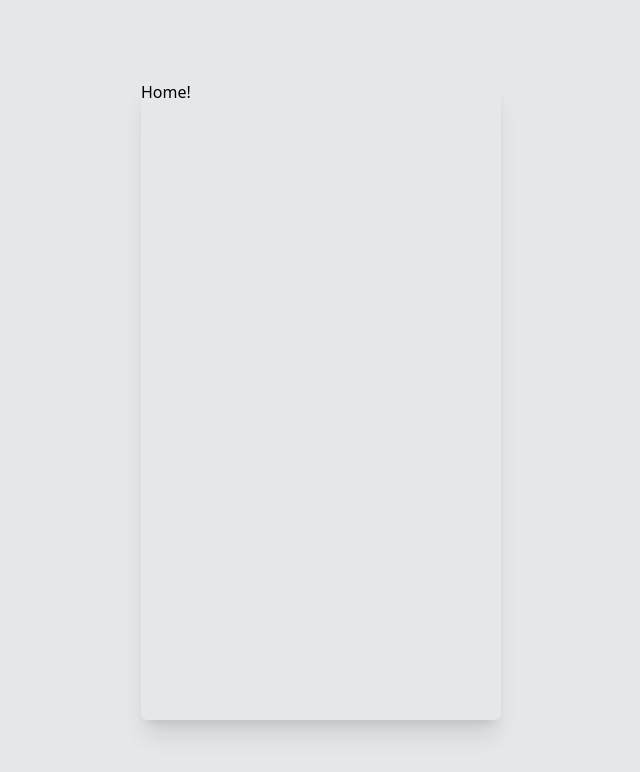
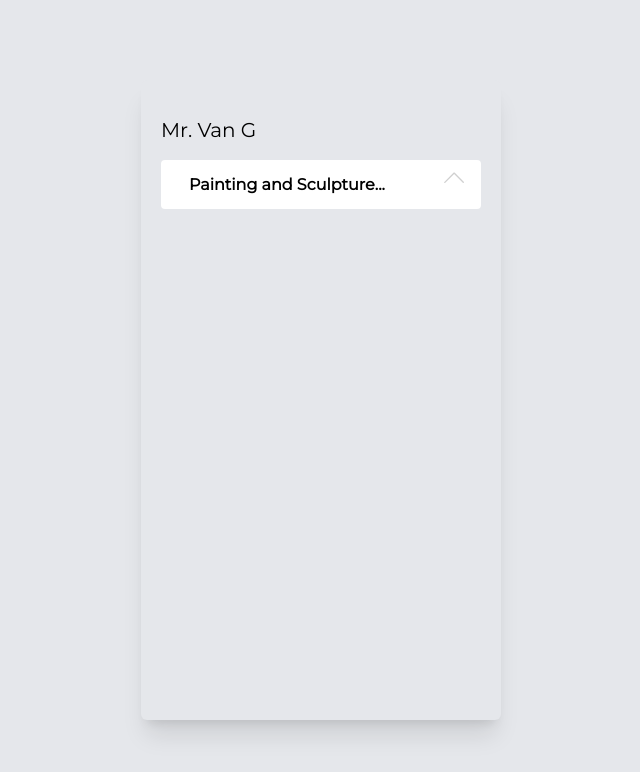
Before and after one commit to oliwallywonka/fejc-react-ts, a React (Vite) app: page / in a window 1280 px wide. Shown: the top 772 px of the page, without its empty margins (319-959 px from the left). Built offline with nearby package versions, Linux system fonts and the light colour scheme.

Commit message:
Sync fork

```diff
--- a/src/components/Accordion/Accordion.tsx
+++ b/src/components/Accordion/Accordion.tsx
@@ -1,11 +1,15 @@
-import { FC, PropsWithChildren, ReactNode } from 'react';
+import { FC, PropsWithChildren, ReactNode, useState } from 'react';
+import { motion, AnimatePresence } from 'framer-motion';
 import { PropsWithClassName } from '../../types';
+import { IconPainting } from '../IconPainting/IconPainting';
 
 export type AccordionProps = PropsWithChildren & PropsWithClassName & {
   title: string;
   subtitle?: string;
   icon?: ReactNode;
   expanded?: boolean;
+  setExpanded?: any;
+  expandedId?: number;
   onChange?: (expanded: boolean) => void;
 };
 
@@ -20,8 +24,58 @@ export const Accordion: FC<AccordionProps> = ({
 }) => {
   return (
     <>
-      <span>Accordion!</span>
-      {children}
+      <div className='bg-white font-bold rounded'>
+
+        <motion.header
+          initial={false}
+        >
+          <div className='flex justify-between items-center p-3'>
+            <div className='flex items-center'>
+              <div className='mr-3 ml-1'>
+                { icon }
+              </div>
+              <div>
+                <h4> { title.length > 21 ? `${title.slice(0, 22)}...` : title } </h4>
+                <p className='font-light'> { subtitle } </p>
+              </div>
+            </div>
+            <span className='pr-1' style={{
+              background: 'url("src/resources/ArrowIcon.svg")',
+              backgroundRepeat: 'no-repeat',
+              display: '',
+              height: 25,
+              width: 25,
+              transform: `rotate(${expanded? '180deg': '0'})`
+            }}> </span>
+          </div>
+
+        </motion.header>
+        <AnimatePresence initial={false}>
+          {expanded && (
+            <motion.section
+              key='content'
+              initial='collapsed'
+              animate='open'
+              exit='collapsed'
+              variants={{
+                open: { opacity: 1, height: 'auto'},
+                collapsed: { opacity: 0, height: 0 }
+              }}
+              transition={{ duration: 0.8, ease: [0.04, 0.62, 0.23, 0.98] }}
+            >
+              <section className='p-5'>
+
+                <span>Accordion!</span>
+                <span>Accordion!</span>
+                <span>Accordion!</span>
+                <span>Accordion!</span>
+                <span>Accordion!</span>
+                {children}
+              </section>
+            </motion.section>
+          )}
+        </AnimatePresence>
+      </div>
     </>
   );
 };
--- /dev/null
+++ b/src/components/IconPainting/IconPainting.tsx
@@ -0,0 +1,21 @@
+import { FC } from "react";
+
+type ImageIconProps = {
+  imageId?: string;
+  width?: number;
+}
+
+export const IconPainting: FC<ImageIconProps> = ({
+  imageId = '25c31d8d-21a4-9ea1-1d73-6a2eca4dda7e',
+  width = 300
+})  => {
+  return(
+    <>
+      <img
+        className="w-10 h-10 rounded-full"
+        src={`https://www.artic.edu/iiif/2/${imageId}/full/${width},/0/default.png`}
+        alt="Rounded avatar"/>
+
+    </>
+  );
+}
--- /dev/null
+++ b/src/components/Screens/DetailScreen/DetailScreen.tsx
@@ -0,0 +1 @@
+export const DetailScreen = () => {}
--- /dev/null
+++ b/src/components/Screens/DetailScreen/index.ts
@@ -0,0 +1,3 @@
+import { DetailScreen } from "./DetailScreen";
+
+export default DetailScreen;
--- /dev/null
+++ b/src/components/Screens/HomeScreen/HomeScreen.tsx
@@ -0,0 +1,13 @@
+import React from 'react';
+import Accordion from '../../Accordion';
+
+export const HomeScreen = () => {
+  return (
+    <>
+      <div className='p-5'>
+        <h1 className='text-xl py-4'> Mr. Van G </h1>
+        <Accordion title='Painting and Sculpture'></Accordion>
+      </div>
+    </>
+  )
+}
--- /dev/null
+++ b/src/components/Screens/HomeScreen/index.ts
@@ -0,0 +1,3 @@
+import { HomeScreen } from "./HomeScreen";
+
+export default HomeScreen;
--- /dev/null
+++ b/src/components/Screens/index.ts
@@ -0,0 +1,2 @@
+import HomeScreen from './HomeScreen';
+import DetailScreen from './DetailScreen';
--- a/src/index.css
+++ b/src/index.css
@@ -3,3 +3,8 @@
 @tailwind base;
 @tailwind components;
 @tailwind utilities;
+
+
+:root {
+    font-family: 'Montserrat';
+}
--- a/src/routes.tsx
+++ b/src/routes.tsx
@@ -1,5 +1,6 @@
 import { Outlet, RouteObject } from 'react-router-dom';
 import PhoneScreen from './components/PhoneScreen';
+import HomeScreen from './components/Screens/HomeScreen';
 
 const routes: RouteObject[] = [
   {
@@ -9,7 +10,7 @@ const routes: RouteObject[] = [
     children: [
       {
         path: '/',
-        element: <span>Home!</span>
+        element: <HomeScreen></HomeScreen>
       },
       {
         path: 'paintings/:paintingId',
```
Also changed, not shown: src/components/interfaces/ResponseArtWorks.ts (added, +20 -0 lines), src/components/interfaces/ResponseCategories.ts (added, +9 -0 lines), src/resources/ArrowIcon.svg (added), 1 other file (tests, documents, lock files or other folders).
